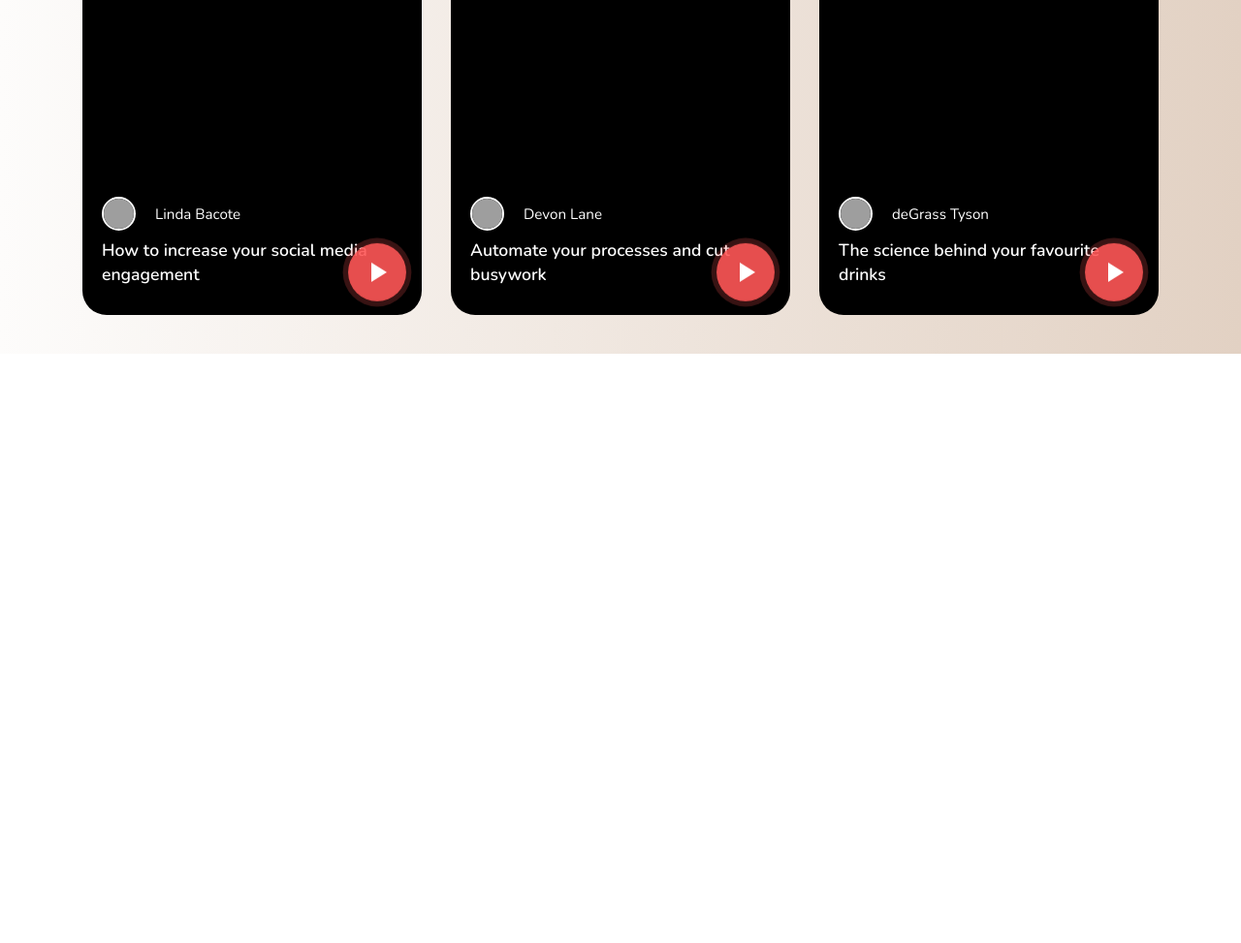
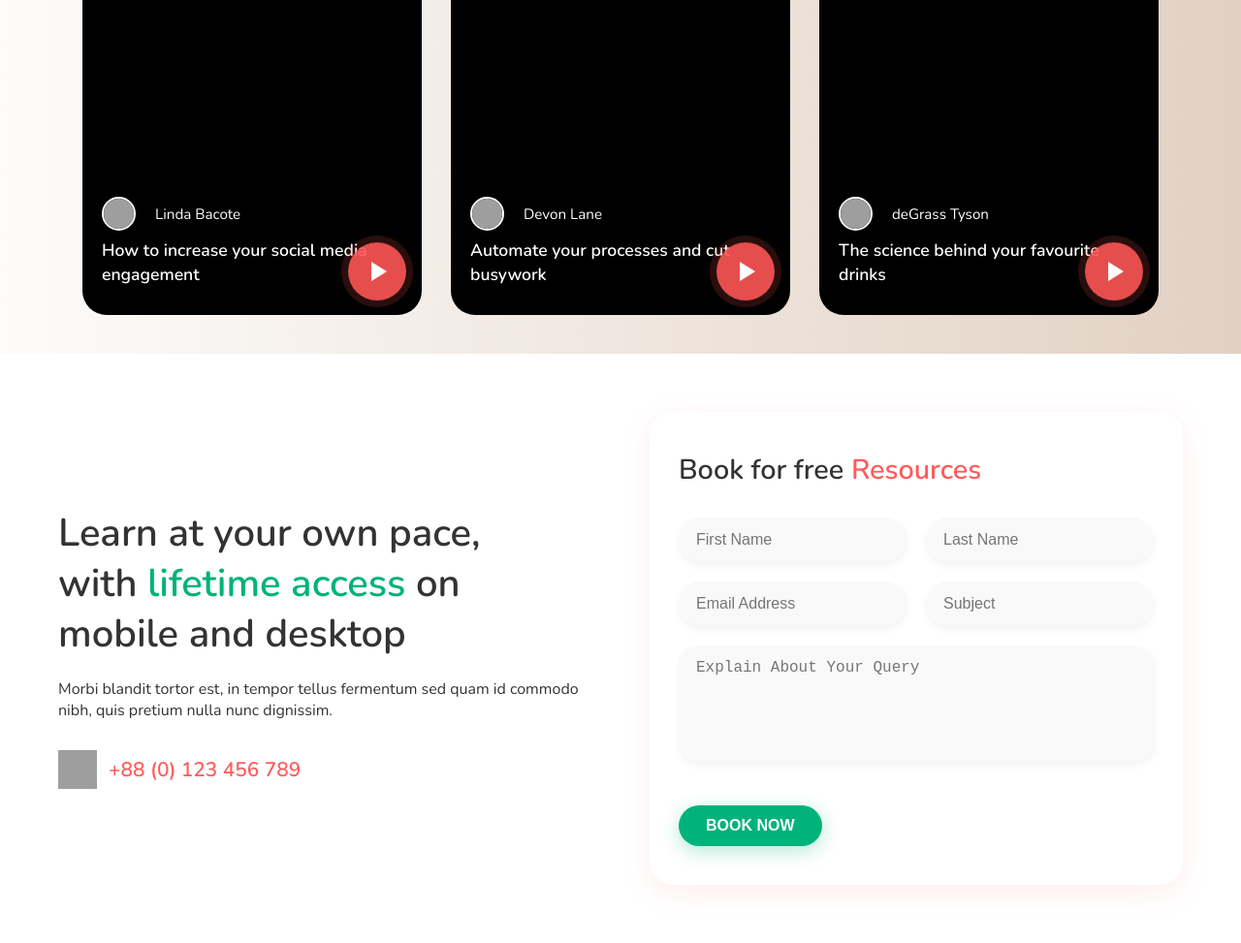
Before and after one commit to Visw3108/learnmore, a plain HTML site: page index.html in a window 1280 px wide. Shown: the part 3645-4618 px from the top of the page at 97% size. Before the commit the page ends 4010 px from the top, so only its background shows below. Drawn offline with nearby package versions, Linux system fonts and the light colour scheme; grey boxes are pictures that could not be loaded.

Commit message:
new section

```diff
--- a/index.html
+++ b/index.html
@@ -379,6 +379,38 @@
     </div>
 
 
+    <!-- Free Resources Section -->
+
+    <section class="free-resource-section">
+        <!-- Left Content -->
+        <div class="resource-left">
+            <h2>Learn at your own pace, <br>
+                with <span>lifetime access</span> on <br>
+                mobile and desktop</h2>
+            <p>Morbi blandit tortor est, in tempor tellus fermentum sed quam id commodo nibh, quis pretium nulla nunc
+                dignissim.</p>
+            <div class="contact-info">
+                <img src="https://img.icons8.com/clouds/100/headset.png" alt="Support Icon">
+                <a href="tel:+880123456789" class="contact-number">+88 (0) 123 456 789</a>
+            </div>
+        </div>
+
+        <!-- Form Box -->
+        <div class="resource-form-box" id="formBox">
+            <h3>Book for free <span>Resources</span></h3>
+            <form class="resource-form" id="resourceForm">
+                <input type="text" id="firstName" placeholder="First Name" required>
+                <input type="text" id="lastName" placeholder="Last Name" required>
+                <input type="email" id="email" placeholder="Email Address" required>
+                <input type="text" id="subject" placeholder="Subject">
+                <textarea id="message" placeholder="Explain About Your Query" required></textarea>
+                <div class="form-button">
+                    <button type="submit">BOOK NOW</button>
+                </div>
+            </form>
+        </div>
+    </section>
+
 
 
     <script src="https://cdn.jsdelivr.net/npm/swiper@11/swiper-bundle.min.js"></script>
--- a/script.js
+++ b/script.js
@@ -218,3 +218,43 @@ modal.addEventListener("click", (e) => {
     iframe.src = "";
   }
 });
+
+
+/* Resource Form Section */
+// Form validation and submission
+const resourceFormEl = document.getElementById("resourceForm");
+
+resourceFormEl.addEventListener("submit", function (e) {
+  e.preventDefault();
+
+  const firstNameValue = document.getElementById("firstName").value.trim();
+  const lastNameValue = document.getElementById("lastName").value.trim();
+  const emailValue = document.getElementById("email").value.trim();
+  const queryMessageValue = document.getElementById("message").value.trim();
+
+  if (!firstNameValue || !lastNameValue || !emailValue || !queryMessageValue) {
+    alert("Please fill in all required fields.");
+    return;
+  }
+
+  alert("Thank you! Your message has been submitted.");
+  resourceFormEl.reset();
+});
+
+// Intersection Observer with renamed const
+const formObserver = new IntersectionObserver(
+  (entries) => {
+    entries.forEach((entry) => {
+      if (entry.isIntersecting) {
+        const observedFormBox = entry.target;
+        observedFormBox.classList.add("show");
+        formObserver.unobserve(observedFormBox);
+      }
+    });
+  },
+  {
+    threshold: 0.2,
+  }
+);
+
+formObserver.observe(document.getElementById("formBox"));
--- a/style.css
+++ b/style.css
@@ -1226,3 +1226,175 @@ h2 {
     border-bottom: 8px solid transparent;
   }
 }
+
+/* Free Resources Section */
+
+.free-resource-section {
+  display: flex;
+  flex-wrap: wrap;
+  align-items: center;
+  justify-content: center;
+  gap: 40px;
+  padding: 60px 20px;
+  max-width: 1200px;
+  margin: auto;
+}
+
+.resource-left {
+  flex: 1 1 400px;
+  text-align: left;
+}
+
+.resource-left h2 {
+  font-size: 2.5rem;
+  font-weight: 800;
+  line-height: 1.3;
+  margin-bottom: 20px;
+  text-align: left;
+}
+
+.resource-left h2 span {
+  color: #00b37a;
+}
+
+.resource-left p {
+  font-size: 1rem;
+  color: #333;
+  margin-bottom: 30px;
+}
+
+.contact-info {
+  display: flex;
+  align-items: center;
+  gap: 12px;
+  font-size: 1.3rem;
+  font-weight: 700;
+  color: #ff5c5c;
+}
+
+.contact-info img {
+  width: 40px;
+  height: 40px;
+}
+
+.contact-number {
+  font-size: 1.3rem;
+  font-weight: 700;
+  color: #ff5c5c;
+  text-decoration: none;
+  transition: transform 0.2s ease, text-shadow 0.2s ease;
+}
+
+.contact-number:hover {
+  transform: scale(1.08);
+  text-shadow: 0 2px 6px rgba(255, 92, 92, 0.3);
+}
+
+.resource-form-box {
+  background: white;
+  padding: 40px 30px;
+  border-radius: 25px;
+  box-shadow: 0 8px 30px rgba(255, 92, 92, 0.1);
+  flex: 1 1 450px;
+  max-width: 550px;
+  opacity: 0;
+  transform: translateY(50px);
+  transition: all 0.6s ease-out;
+}
+
+.resource-form-box.show {
+  opacity: 1;
+  transform: translateY(0);
+}
+
+.resource-form-box h3 {
+  font-size: 1.8rem;
+  font-weight: 800;
+  margin-bottom: 30px;
+}
+
+.resource-form-box h3 span {
+  color: #ff5c5c;
+}
+
+.resource-form {
+  display: grid;
+  grid-template-columns: repeat(2, 1fr);
+  gap: 20px;
+}
+
+.resource-form textarea {
+  grid-column: span 2;
+  resize: none;
+  height: 120px;
+}
+
+.resource-form input,
+.resource-form textarea {
+  padding: 14px 18px;
+  border: none;
+  border-radius: 999px;
+  background: #f9f9f9;
+  font-size: 1rem;
+  width: 100%;
+  box-shadow: 0 4px 8px rgba(0, 0, 0, 0.05);
+  transition: all 0.3s ease;
+}
+
+.resource-form textarea {
+  border-radius: 20px;
+}
+
+.resource-form input:focus,
+.resource-form textarea:focus {
+  outline: none;
+  box-shadow: linear-gradient(to right, #fdfcfb, #dec4af);
+  background-color: #fff;
+  transform: scale(1.02);
+}
+
+.form-button {
+  margin-top: 25px;
+  grid-column: span 2;
+  text-align: left;
+}
+
+.form-button button {
+  background: #00b37a;
+  color: white;
+  padding: 12px 28px;
+  border: none;
+  border-radius: 30px;
+  font-size: 1rem;
+  font-weight: 700;
+  box-shadow: 0 5px 20px rgba(0, 179, 122, 0.3);
+  cursor: pointer;
+  transition: background 0.3s;
+}
+
+.form-button button:hover {
+  background: #00915f;
+}
+
+@media (max-width: 768px) {
+  .resource-form {
+    grid-template-columns: 1fr;
+  }
+
+  .resource-form textarea,
+  .form-button {
+    grid-column: span 1;
+  }
+
+  .free-resource-section {
+    padding: 40px 15px;
+  }
+
+  .resource-left h2 {
+    font-size: 2rem;
+  }
+
+  .resource-form-box h3 {
+    font-size: 1.5rem;
+  }
+}
```
Lines whose indentation alone changed are shown as unchanged.
